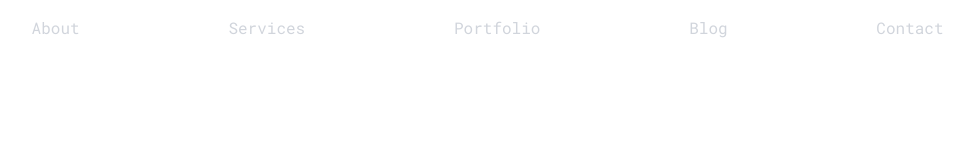
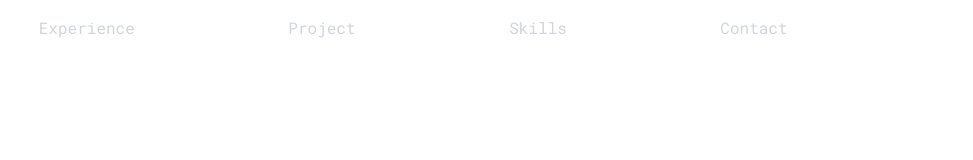
Before and after one commit to Martin-Lianzhan-Gao/Portfolio_3d, a Next.js app: page / in a window 1280 px wide. Shown: the top 160 px of the page, without its empty margins (246-1219 px from the left). Built offline with nearby package versions, Linux system fonts and the light colour scheme; no server answers.

Commit message:
feat(header): update header selections

```diff
--- a/src/components/header.tsx
+++ b/src/components/header.tsx
@@ -54,7 +54,7 @@ const Header = () => {
     // state represents whether scolling
     const [isScrolling, setIsScrolling] = useState(false);
     // header / menu items
-    const itemTexts = ['Home', 'About', 'Services', 'Portfolio', 'Blog', 'Contact'];
+    const itemTexts = ['Home', 'Experience', 'Project', 'Skills', 'Contact'];
     // determine control state of the header based on the screen type
     const showHeader = isMobile ? isOpen : isScrollUp;
 
```
